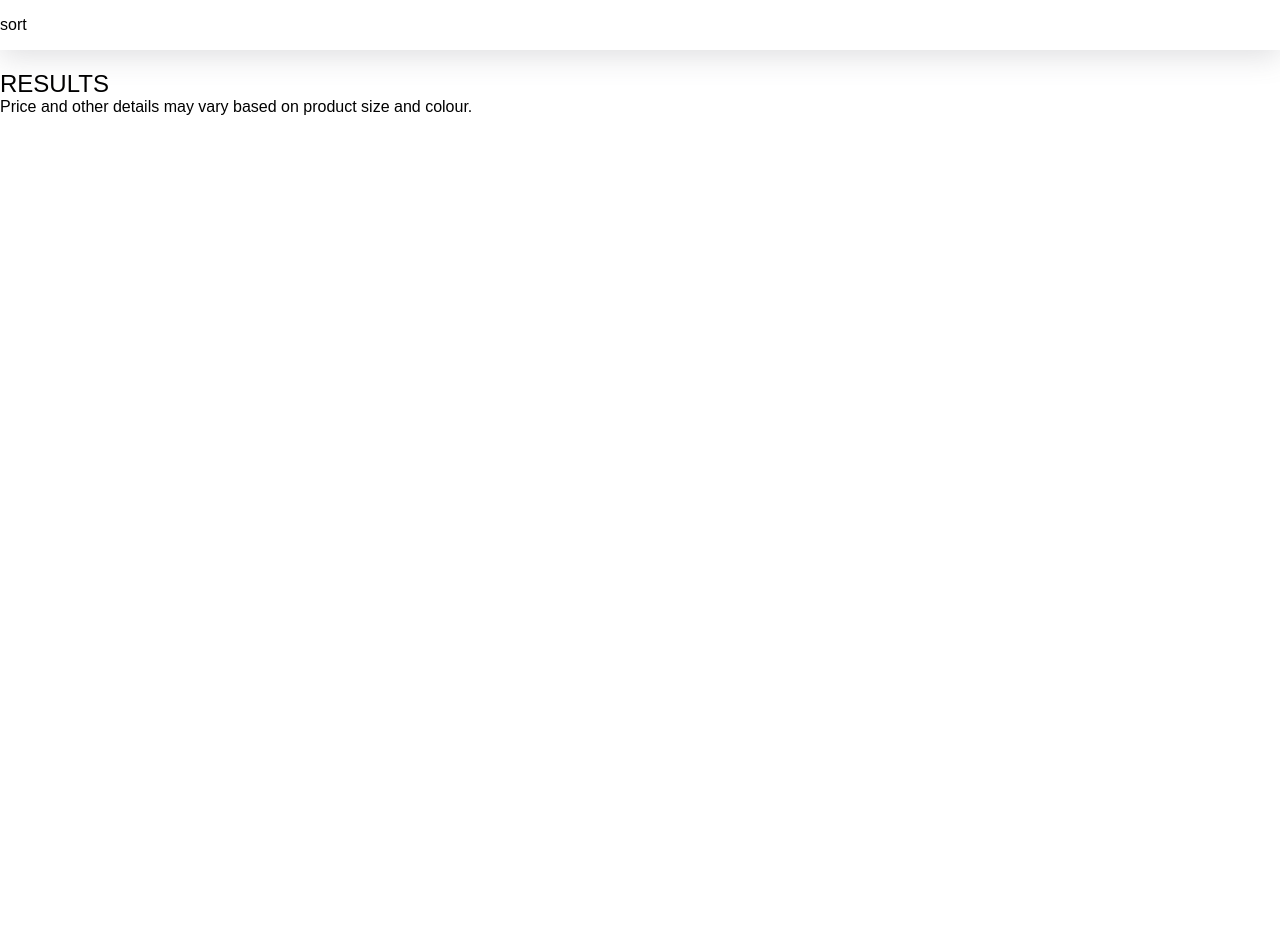
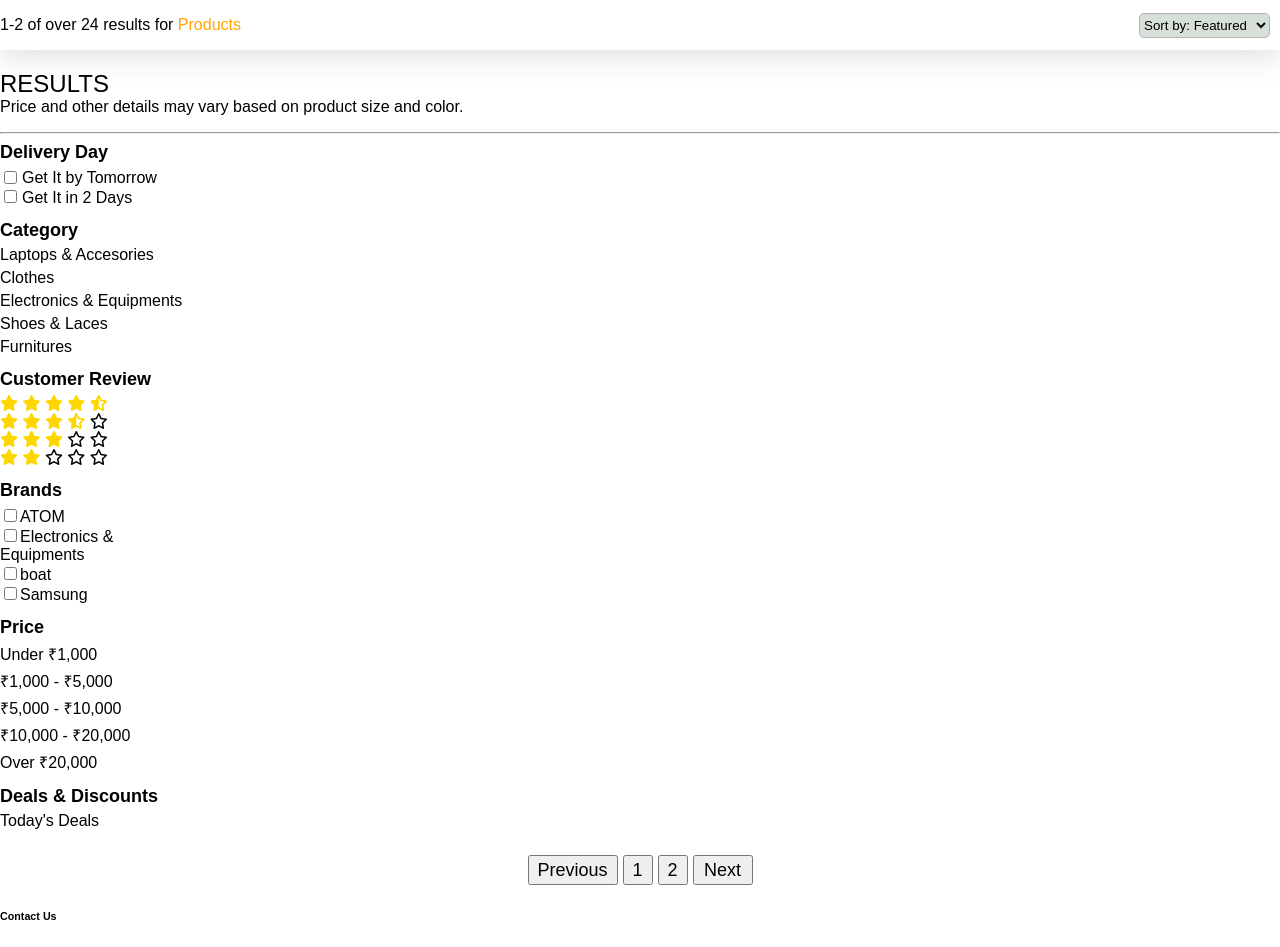
Before and after one commit to V-sukumar/JungleBuy-Amazon-Clone-, a plain HTML site: page Project amazon/products.html in a window 1280 px wide. Before the commit the page ends 800 px from the top, so only its background shows below. Drawn offline with nearby package versions, Linux system fonts and the light colour scheme; no server answers.

Commit message:
Update products.html

```diff
--- a/Project amazon/products.html
+++ b/Project amazon/products.html
@@ -5,21 +5,117 @@
     <meta http-equiv="X-UA-Compatible" content="IE=edge" />
     <meta name="viewport" content="width=device-width, initial-scale=1.0" />
     <title>Products</title>
-    <link
-      rel="stylesheet"
-      href="https://fonts.googleapis.com/css2?family=Material+Symbols+Outlined:opsz,wght,FILL,GRAD@20..48,100..700,0..1,-50..200"
-    />
     <link rel="stylesheet" href="products.css" />
+    <script
+      src="https://kit.fontawesome.com/5c4293abd6.js"
+      crossorigin="anonymous"
+    ></script>
   </head>
   <body>
     <div class="sort-bar">
-      <p>sort</p>
+      <p>1-2 of over 24 results for <span>Products</span></p>
+      <select id="sort-select">
+        <option value="featured">Sort by: Featured</option>
+        <option value="priceLowToHigh">Price: Low to High</option>
+        <option value="priceHighToLow">Price: High to Low</option>
+      </select>
     </div>
 
     <div class="results">
       <h2>RESULTS</h2>
-      <p>Price and other details may vary based on product size and colour.</p>
+      <p>Price and other details may vary based on product size and color.</p>
     </div>
+    <hr />
+
+    <div class="bigcont">
+      <div class="delivery-day">
+        <h5>Delivery Day</h5>
+        <label><input type="checkbox" />Get It by Tomorrow</label>
+        <label style="display: inline-block"
+          ><input type="checkbox" />Get It in 2 Days</label
+        >
+      </div>
+
+      <div class="category">
+        <h5>Category</h5>
+        <p>Laptops & Accesories</p>
+        <p>Clothes</p>
+        <p>Electronics & Equipments</p>
+        <p>Shoes & Laces</p>
+        <p>Furnitures</p>
+      </div>
+
+      <div class="customer-review">
+        <h5>Customer Review</h5>
+        <div class="first-star">
+          <i class="fa-solid fa-star"></i>
+          <i class="fa-solid fa-star"></i>
+          <i class="fa-solid fa-star"></i>
+          <i class="fa-solid fa-star"></i>
+          <i class="fa-solid fa-star-half-stroke"></i>
+        </div>
+        <div class="second-star">
+          <i class="fa-solid fa-star"></i>
+          <i class="fa-solid fa-star"></i>
+          <i class="fa-solid fa-star"></i>
+          <i class="fa-solid fa-star-half-stroke"></i>
+          <i class="fa-regular fa-star"></i>
+        </div>
+        <div class="third-star">
+          <i class="fa-solid fa-star"></i>
+          <i class="fa-solid fa-star"></i>
+          <i class="fa-solid fa-star"></i>
+          <i class="fa-regular fa-star"></i>
+          <i class="fa-regular fa-star"></i>
+        </div>
+        <div class="fourth-star">
+          <i class="fa-solid fa-star"></i>
+          <i class="fa-solid fa-star"></i>
+          <i class="fa-regular fa-star"></i>
+          <i class="fa-regular fa-star"></i>
+          <i class="fa-regular fa-star"></i>
+        </div>
+      </div>
+
+      <div class="brand">
+        <h5>Brands</h5>
+        <input type="checkbox" name="brand" value="Atom" />ATOM<br />
+        <input
+          type="checkbox"
+          name="brand"
+          value="Electronic Spices"
+        />Electronics & Equipments<br />
+        <input type="checkbox" name="brand" value="boat" />boat<br />
+        <input type="checkbox" name="brand" value="Samsung" />Samsung<br />
+      </div>
+
+      <div class="price">
+        <h5>Price</h5>
+        <p>Under ₹1,000</p>
+        <p>₹1,000 - ₹5,000</p>
+        <p>₹5,000 - ₹10,000</p>
+        <p>₹10,000 - ₹20,000</p>
+        <p>Over ₹20,000</p>
+      </div>
+
+      <div class="deals-discounts">
+        <h5>Deals & Discounts</h5>
+        <p>Today's Deals</p>
+      </div>
+    </div>
+
+    <div class="products-container"></div>
+    <div class="pagination-buttons">
+      <button class="previous-page">Previous</button>
+      <button class="one">1</button>
+      <button class="two">2</button>
+      <button class="next-page">Next</button>
+    </div>
+
+    <div id="contact">
+      <h6>Contact Us</h6>
+    </div>
+
     <script src="products.js"></script>
   </body>
 </html>
```
